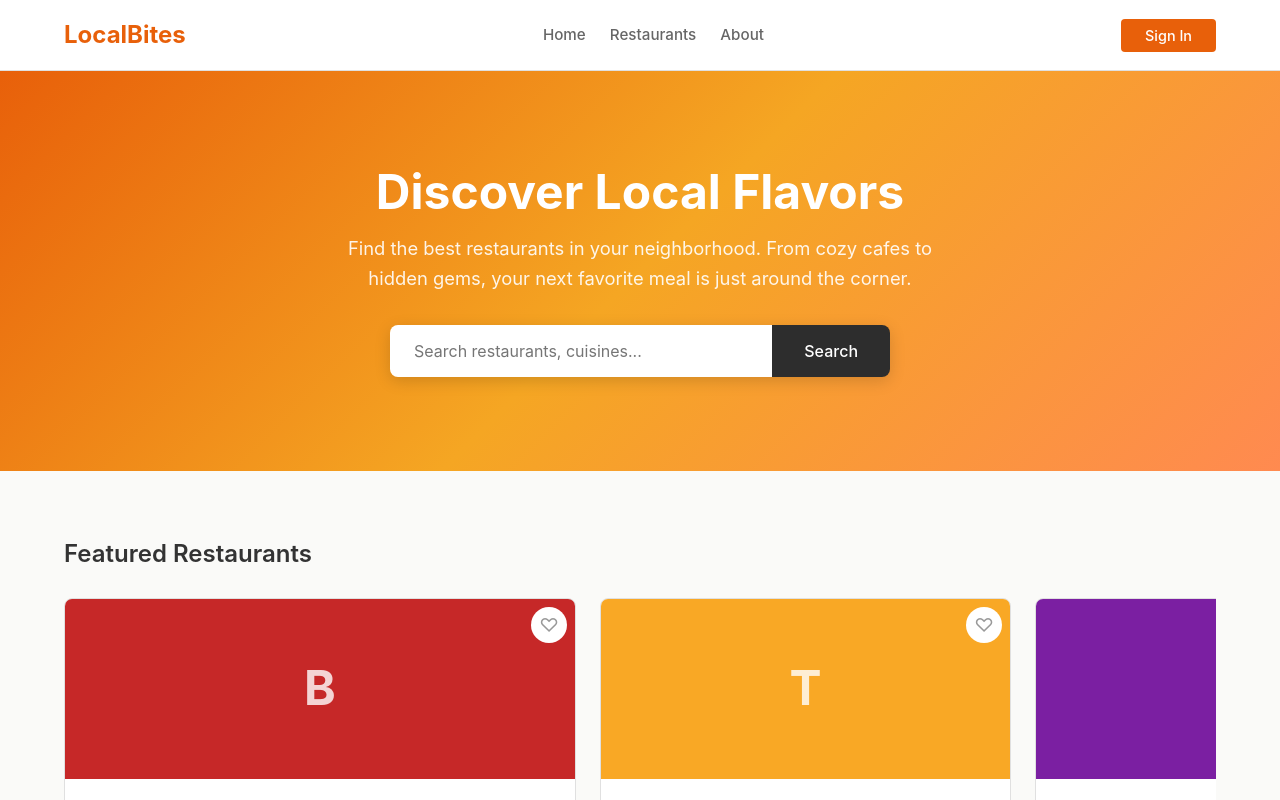
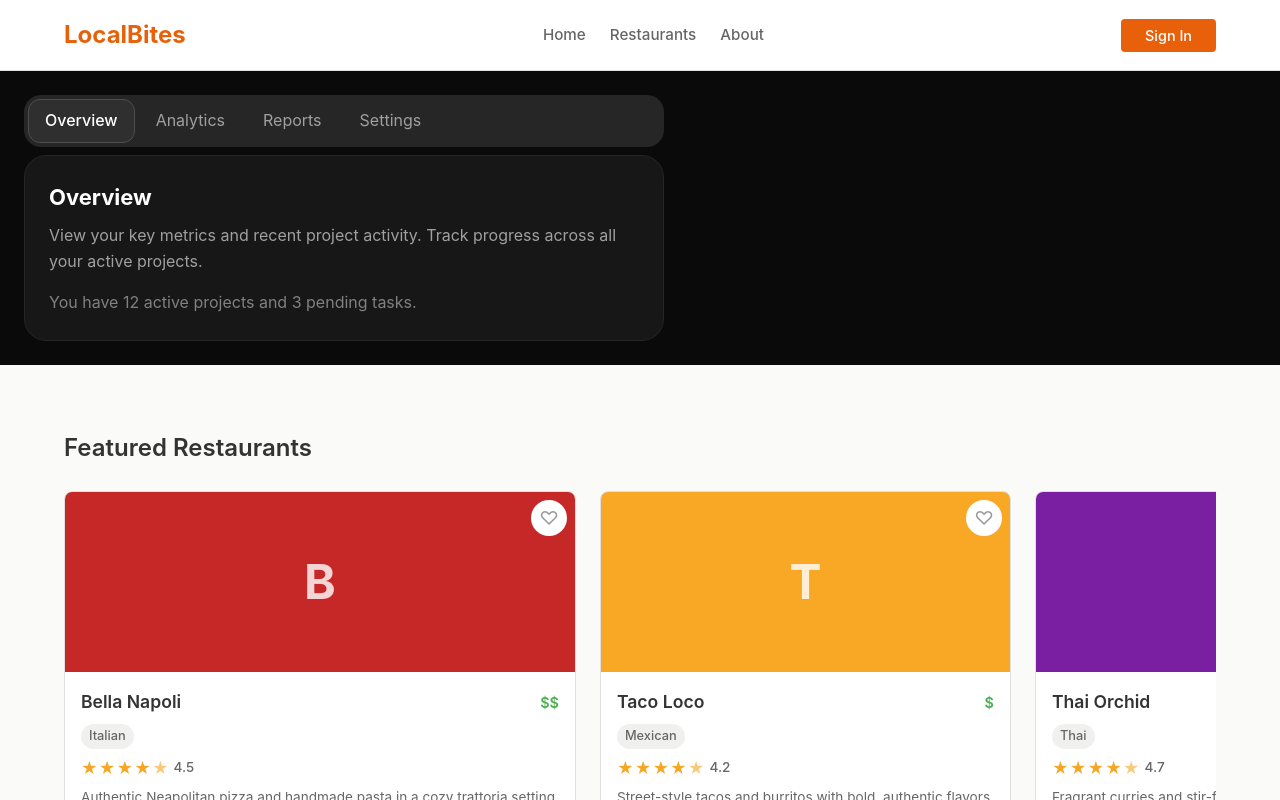
Before and after one commit to foux-test-org/localbites, a React (Vite) app: page / in a window 1280 px wide. Shown: the top 800 px of the page. Built offline with nearby package versions, Linux system fonts and the light colour scheme.

Commit message:
Replaces `Hero` with the new component design `FouxSameOldTabs` in `Home.tsx`.

```diff
--- /dev/null
+++ b/src/components/FouxSameOldTabs/FouxSameOldTabs.module.css
@@ -0,0 +1,91 @@
+.container {
+  background: #0a0a0a;
+  background-image: none;
+  padding: 24px;
+  text-align: left;
+  align-items: flex-start;
+  justify-content: flex-start;
+  display: flex;
+}
+
+.wrapper {
+  display: flex;
+  flex-direction: column;
+  gap: 8px;
+  width: 100%;
+  max-width: 640px;
+}
+
+.tabBar {
+  display: flex;
+  flex-direction: row;
+  align-items: center;
+  gap: 4px;
+  background: #262626;
+  border-radius: 17px;
+  padding: 4px;
+  flex-wrap: wrap;
+}
+
+.tab {
+  font-size: 16px;
+  font-weight: 400;
+  line-height: 1.6;
+  color: #a0a0a0;
+  background: none;
+  border-radius: 12px;
+  padding: 8px 16px;
+  cursor: pointer;
+  font-family: inherit;
+  transition: background 0.2s ease, color 0.2s ease;
+  border: 1px solid transparent;
+}
+
+.tab.isSelected {
+  font-weight: 500;
+  color: #ffffff;
+  background: #2f2f2f;
+  border: 1px solid #4e4e4e;
+}
+
+.panels {
+  display: grid;
+  width: 100%;
+}
+
+.panel {
+  grid-area: 1 / 1;
+  visibility: hidden;
+  background: #171717;
+  border-radius: 22px;
+  border: 1px solid #262626;
+  padding: 24px;
+}
+
+.panel.isVisible {
+  visibility: visible;
+}
+
+.cardTitle {
+  font-size: 22px;
+  font-weight: 700;
+  font-style: normal;
+  line-height: 1.6;
+  color: #ffffff;
+  margin-bottom: 8px;
+}
+
+.cardDescription {
+  font-size: 16px;
+  font-weight: 400;
+  line-height: 1.6;
+  color: #a0a0a0;
+  margin-bottom: 16px;
+}
+
+.cardStats {
+  font-size: 16px;
+  font-weight: 400;
+  line-height: 1.6;
+  color: #808080;
+}
--- /dev/null
+++ b/src/components/FouxSameOldTabs/FouxSameOldTabs.tsx
@@ -0,0 +1,105 @@
+import React, { useId, useState } from 'react';
+import styles from './FouxSameOldTabs.module.css';
+
+// ---------------------------------------------------------------------------
+// TabPanel — renders a single panel's content inside the tab group
+// ---------------------------------------------------------------------------
+
+interface TabPanelContent {
+  title: string;
+  description: string;
+  stats: string;
+}
+
+interface TabPanelProps {
+  id: string;
+  labelledBy: string;
+  content: TabPanelContent;
+  isVisible: boolean;
+}
+
+function TabPanel({ id, labelledBy, content, isVisible }: TabPanelProps): React.ReactNode {
+  return (
+    <div
+      id={id}
+      role="tabpanel"
+      aria-labelledby={labelledBy}
+      hidden={!isVisible}
+      className={`${styles.panel} ${isVisible ? styles.isVisible : ''}`}
+    >
+      <h2 className={styles.cardTitle}>{content.title}</h2>
+      <p className={styles.cardDescription}>{content.description}</p>
+      <p className={styles.cardStats}>{content.stats}</p>
+    </div>
+  );
+}
+
+// ---------------------------------------------------------------------------
+// FouxSameOldTabs — tab group that controls the content of the panel below
+// ---------------------------------------------------------------------------
+
+export interface TabEntry {
+  label: string;
+  startsSelected?: boolean;
+  panel: TabPanelContent;
+}
+
+export interface FouxSameOldTabsProps {
+  tabs: TabEntry[];
+  ariaLabel?: string;
+  onSelect?: (index: number) => void;
+}
+
+export function FouxSameOldTabs({
+  tabs,
+  ariaLabel = 'SameOldTabs navigation',
+  onSelect,
+}: FouxSameOldTabsProps): React.ReactNode {
+  const baseId = useId();
+
+  const [selected, setSelected] = useState(
+    () => Math.max(0, tabs.findIndex((t) => t.startsSelected)),
+  );
+
+  return (
+    <section className={styles.container}>
+      <div className={styles.wrapper}>
+        <div
+          className={styles.tabBar}
+          role="tablist"
+          aria-label={ariaLabel}
+        >
+          {tabs.map((tab, i) => (
+            <button
+              key={`${tab.label}-${i}`}
+              id={`${baseId}-tab-${i}`}
+              type="button"
+              role="tab"
+              aria-selected={selected === i}
+              aria-controls={`${baseId}-panel-${i}`}
+              onClick={() => {
+                setSelected(i);
+                onSelect?.(i);
+              }}
+              className={`${styles.tab} ${selected === i ? styles.isSelected : ''}`}
+            >
+              {tab.label}
+            </button>
+          ))}
+        </div>
+
+        <div className={styles.panels}>
+          {tabs.map((tab, i) => (
+            <TabPanel
+              key={`${tab.label}-${i}`}
+              id={`${baseId}-panel-${i}`}
+              labelledBy={`${baseId}-tab-${i}`}
+              content={tab.panel}
+              isVisible={selected === i}
+            />
+          ))}
+        </div>
+      </div>
+    </section>
+  );
+}
--- a/src/pages/Home.tsx
+++ b/src/pages/Home.tsx
@@ -6,6 +6,7 @@ import { RestaurantCard } from '../components/RestaurantCard/RestaurantCard';
 import { CategoryTile } from '../components/CategoryTile/CategoryTile';
 import { Newsletter } from '../components/Newsletter/Newsletter';
 import styles from './Home.module.css';
+import { FouxSameOldTabs } from "../components/FouxSameOldTabs/FouxSameOldTabs";
 
 interface HomeProps {
   isFavorite: (id: string) => boolean;
@@ -24,6 +25,43 @@ const categories = [
 ];
 
 export function Home({ isFavorite, onFavorite, onViewMenu, onToast }: HomeProps): React.ReactNode {
+    // FOUX_TODO: replace with the real tab list — label, startsSelected, and panel content (title, description, stats) for each tab
+    const fouxSameOldTabsData = [
+      {
+        label: 'Overview',
+        startsSelected: true,
+        panel: {
+          title: 'Overview',
+          description: 'View your key metrics and recent project activity. Track progress across all your active projects.',
+          stats: 'You have 12 active projects and 3 pending tasks.',
+        },
+      },
+      {
+        label: 'Analytics',
+        panel: {
+          title: 'Analytics',
+          description: 'Explore detailed analytics and performance data for your projects.',
+          stats: 'You have 5 reports generated this week.',
+        },
+      },
+      {
+        label: 'Reports',
+        panel: {
+          title: 'Reports',
+          description: 'Access and download your generated reports and summaries.',
+          stats: 'You have 8 reports available for download.',
+        },
+      },
+      {
+        label: 'Settings',
+        panel: {
+          title: 'Settings',
+          description: 'Manage your account preferences and application settings.',
+          stats: 'Last updated 2 days ago.',
+        },
+      },
+    ];
+    // FOUX_TODO: end
   const navigate = useNavigate();
   const featured = restaurants.slice(0, 5);
 
@@ -37,7 +75,7 @@ export function Home({ isFavorite, onFavorite, onViewMenu, onToast }: HomeProps)
 
   return (
     <div>
-      <Hero />
+      <FouxSameOldTabs tabs={fouxSameOldTabsData} />
 
       <section className={styles.section}>
         <div className={styles.container}>
```
